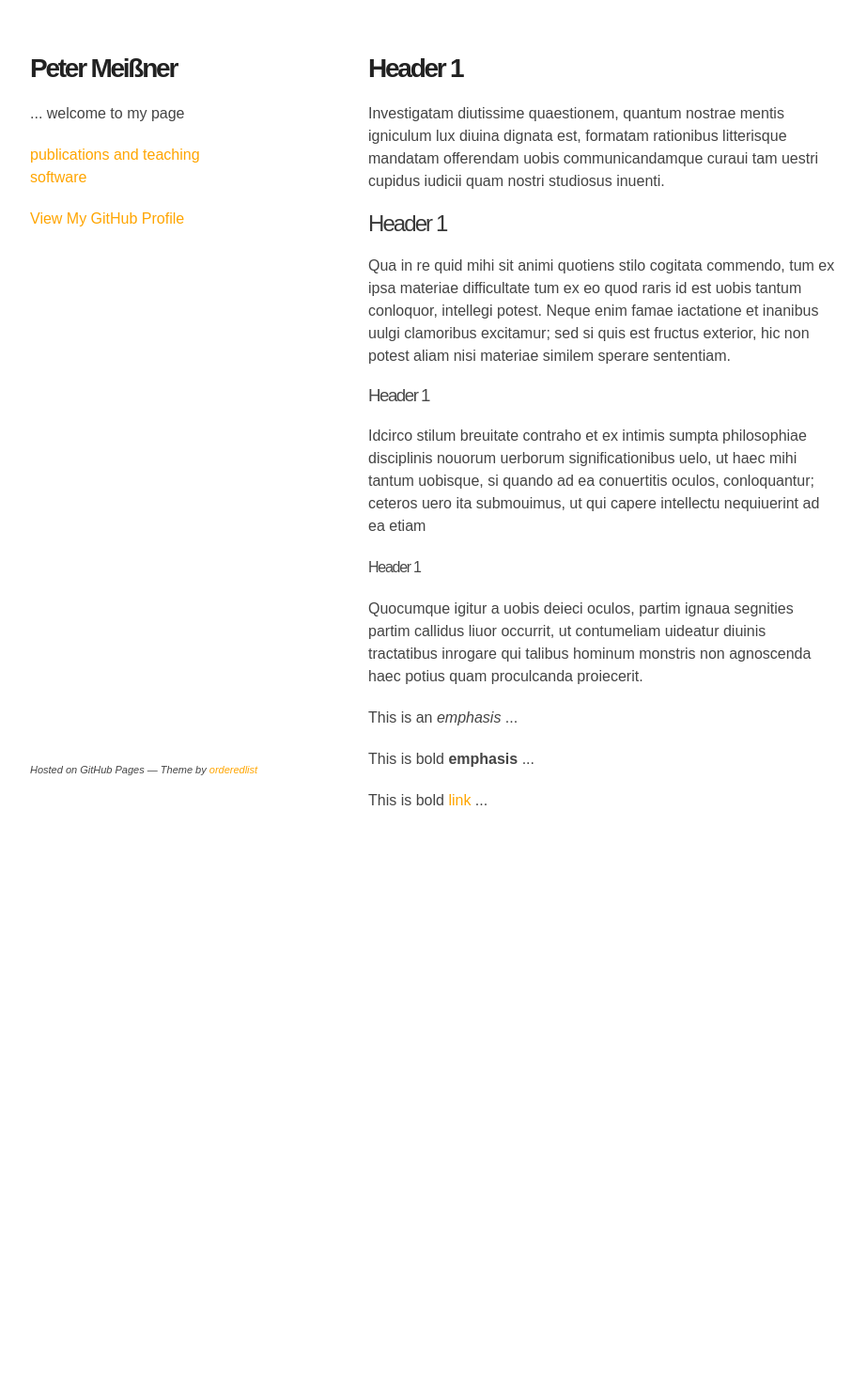
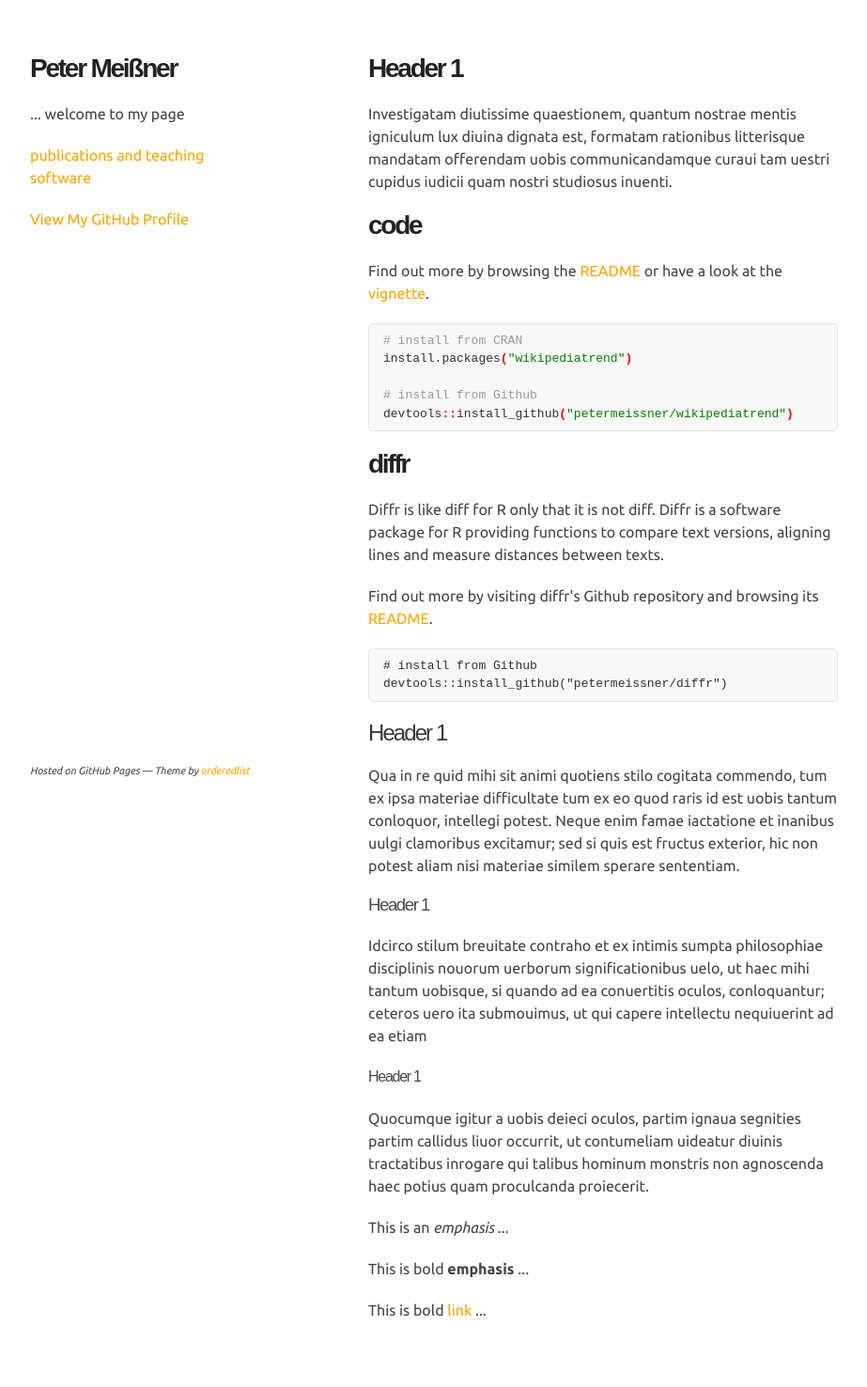
Before and after one commit to petermeissner/petermeissner.github.io, a Jekyll site: the page zzz_style_example.htm, which Jekyll copies as it is, in a window 1280 px wide. Shown: the whole page at 94% size, without its empty margins (178-1101 px from the left). Built offline with Jekyll 4.4.1, drawn with Linux system fonts in a browser that asks for light colours; some web fonts are replaced; Markdown is read by kramdown in place of the engine named in the settings; before the commit the page ends 934 px from its top, so only the background shows below that.

Commit message:
styleupdate

```diff
--- a/_config.yml
+++ b/_config.yml
@@ -1,2 +1 @@
 markdown: redcarpet
-highlighter: pygments
--- a/_layouts/default.html
+++ b/_layouts/default.html
@@ -5,7 +5,7 @@
     <meta http-equiv="X-UA-Compatible" content="chrome=1">
     <title> {{ title }} </title>
     <link rel="stylesheet" href="stylesheets/styles.css">
-    <link rel="stylesheet" href="stylesheets/github-light.css">
+    <!--<link rel="stylesheet" href="stylesheets/github-light.css">-->
     <meta name="viewport" content="width=device-width, initial-scale=1, user-scalable=no">
   </head>
   <body>
--- a/stylesheets/styles.css
+++ b/stylesheets/styles.css
@@ -1,4 +1,4 @@
-@import url(http://fonts.googleapis.com/css?family=Ubuntu|PT Sans|Inconsolata:400,700);
+@import url(http://fonts.googleapis.com/css?family=Ubuntu:400,700,400italic,700italic|Ubuntu+Mono:400,700,400italic,700italic|PT+Sans+Caption:400,700&subset=latin,latin-ext);
 
 
  body {
@@ -6,20 +6,20 @@
   font-family: 'Ubuntu', sans-serif;
   color:#444;
   line-height: 1.5;
-  font-weight:300;
+  font-weight:400;
 }
 
 h1 {
-  font-family: "PT Sans", sans-serif;
-  font-weight: 600;
+  font-family: 'PT Sans Caption', sans-serif;
+  font-weight: 700;
   letter-spacing: -0.08em;
   color:#222;
   margin:0 0 20px;
 }
 
 h2, h3, h4, h5, h6 {
-  font-family: "PT Sans", sans-serif;
-  font-weight: 300;
+  font-family: 'PT Sans Caption', sans-serif;
+  font-weight: 400;
   letter-spacing: -0.08em;
   color:#222;
   margin:0 0 20px;
@@ -70,11 +70,10 @@ blockquote {
   font-style:italic;
 }
 
-/*
+
 code, pre {
-  font-family:Monaco, Bitstream Vera Sans Mono, Lucida Console, Terminal;
+  font-family: 'Ubuntu Mono', ;
   color:#333;
-  font-size:12px;
 }
 
 pre {
@@ -84,45 +83,21 @@ pre {
   border:1px solid #e5e5e5;
   overflow-x: auto;
 }
-*/
 
-/* Syntax highlighting */
-
-pre, code {
-/*  font-family: 'Inconsolata', sans-serif;*/
-  font-size: 1em;
-  background-color: #fafafa;
-  white-space:pre ;
-}
-pre {
-  border-color: #ddd;
-}
-code {
-  color: #333;
-  white-space: normal;
+.c1 {
+  color:#999;
 }
 
-table.sourceCode, tr.sourceCode, td.lineNumbers, td.sourceCode {
-  margin: 0; padding: 0; vertical-align: baseline; border: none; }
-table.sourceCode { width: 100%; line-height: 100%; }
-td.lineNumbers { text-align: right; padding-right: 4px; padding-left: 4px; color: #aaaaaa; border-right: 1px solid #aaaaaa; }
-td.sourceCode { padding-left: 5px; }
+.p  , .o {
+  color:red;
+  font-weight: bold;
+}
 
-/* Class described in https://benjeffrey.com/posts/pandoc-syntax-highlighting-css
-   Colours from https://gist.github.com/robsimmons/1172277 */
+.s{
+  color:green;
+}
 
-code > span.kw { color: #555; font-weight: bold; } /* Keyword */
-code > span.dt { color: #902000; } /* DataType */
-code > span.dv { color: #40a070; } /* DecVal (decimal values) */
-code > span.bn { color: #d14; } /* BaseN */
-code > span.fl { color: #d14; } /* Float */
-code > span.ch { color: #d14; } /* Char */
-code > span.st { color: #d14; } /* String */
-code > span.co { color: #888888; font-style: italic; } /* Comment */
-code > span.ot { color: #007020; } /* OtherToken */
-code > span.al { color: #ff0000; font-weight: bold; } /* AlertToken */
-code > span.fu { color: #900; font-weight: bold; } /* Function calls */
-code > span.er { color: #a61717; background-color: #e3d2d2; } /* ErrorTok */
+
 
 table {
   width:100%;
@@ -284,11 +259,6 @@ footer {
     position:static;
   }
 
-  pre, code {
-    word-wrap:normal;
-  }
-}
-
 @media print, screen and (max-width: 480px) {
   body {
     padding:15px;
--- a/zzz_style_example.htm
+++ b/zzz_style_example.htm
@@ -2,12 +2,12 @@
 <!doctype html>
 <html>
   <head>
-    <meta http-equiv="refresh" content="15">
+    <!--<meta http-equiv="refresh" content="15">-->
     <meta charset="utf-8">
     <meta http-equiv="X-UA-Compatible" content="chrome=1">
     <title>  </title>
     <link rel="stylesheet" href="stylesheets/styles.css">
-    <link rel="stylesheet" href="stylesheets/github-light.css">
+    <!--<link rel="stylesheet" href="stylesheets/github-light.css">-->
     <meta name="viewport" content="width=device-width, initial-scale=1, user-scalable=no">
   </head>
   <body>
@@ -25,6 +25,26 @@
       <section>
         <h1 id="blogs">Header 1 </h1>
         <p>Investigatam diutissime quaestionem, quantum nostrae mentis igniculum lux diuina dignata est, formatam rationibus litterisque mandatam offerendam uobis communicandamque curaui tam uestri cupidus iudicii quam nostri studiosus inuenti.  </p>
+
+<h1>code </h1>
+
+<p>Find out more by browsing the <a href="https://github.com/petermeissner/wikipediatrend">README</a> or have a look at the <a href="https://cran.r-project.org/web/packages/wikipediatrend/vignettes/using-wikipediatrend.html">vignette</a>.</p>
+<div class="highlight"><pre><code class="language-r" data-lang="r"><span class="c1"># install from CRAN</span>
+install.packages<span class="p">(</span><span class="s">&quot;wikipediatrend&quot;</span><span class="p">)</span>
+
+<span class="c1"># install from Github</span>
+devtools<span class="o">::</span>install_github<span class="p">(</span><span class="s">&quot;petermeissner/wikipediatrend&quot;</span><span class="p">)</span>
+</code></pre></div>
+<h1>diffr</h1>
+
+<p>Diffr is like diff for R only that it is not diff. Diffr is a software package for R providing functions to compare text versions, aligning lines and measure distances between texts.</p>
+
+<p>Find out more by visiting diffr&#39;s Github repository and browsing its <a href="https://github.com/petermeissner/diffr">README</a>.</p>
+<div class="highlight"><pre><code class="language-text" data-lang="text"># install from Github
+devtools::install_github(&quot;petermeissner/diffr&quot;)
+</code></pre></div>
+
+
 
         <h2 id="blogs">Header 1 </h2>
         <p>Qua in re quid mihi sit animi quotiens stilo cogitata commendo, tum ex ipsa materiae difficultate tum ex eo quod raris id est uobis tantum conloquor, intellegi potest. Neque enim famae iactatione et inanibus uulgi clamoribus excitamur; sed si quis est fructus exterior, hic non potest aliam nisi materiae similem sperare sententiam.  </p>
```
